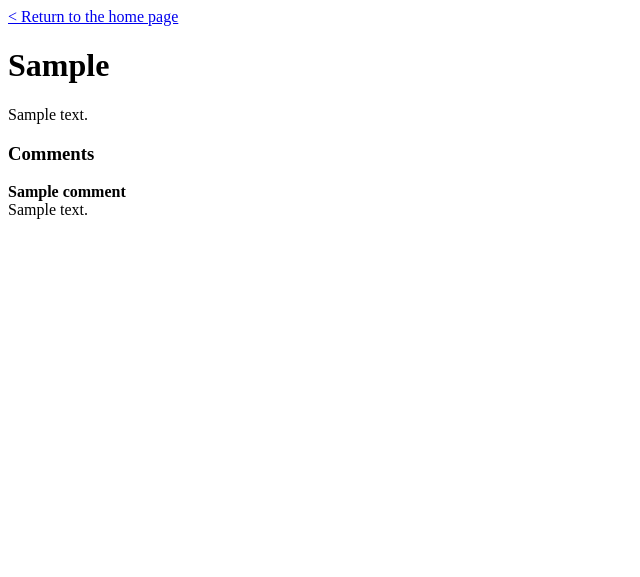
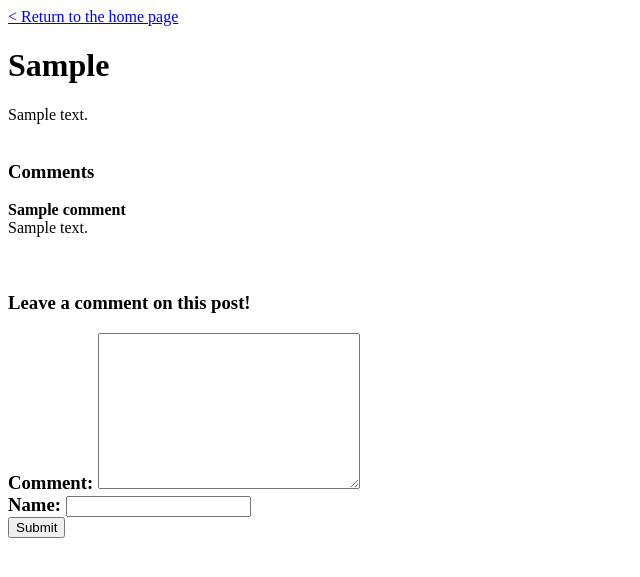
Before and after one commit to meenalzamil/summer-project-2022, a PHP site: page /displayPosts.php?postID=1 in a window 1280 px wide. Shown: the top 577 px of the page, without its empty margins (0-640 px from the left). Run offline with PHP 8.4, Linux system fonts and the light colour scheme; tables that the repository leaves empty or names only in its code hold one stand-in row (values such as "Sample post"); data that the repository does not hold is empty.

Commit message:
form edit

```diff
--- a/displayPosts.php
+++ b/displayPosts.php
@@ -31,6 +31,9 @@ echo "
 <br/>
 ";
 echo "
+<br/>
+";
+echo "
     <h3>Comments</h3>
 ";
 foreach(getComments($ID) as $commentIndex => $comment){
@@ -44,6 +47,19 @@ foreach(getComments($ID) as $commentIndex => $comment){
     ";
 
 }
-
 echo "
+<br/>
 ";
+echo "
+<br/>
+";
+echo"
+<h3>Leave a comment on this post!<h3>
+";
+echo"
+<form action='handleComments.php' method='post'>
+    Comment: <textarea rows='10' cols='30' name='comment'></textarea><br>
+    Name: <input type='text' name = 'name'><br>
+    <input type='submit' name='submitButton'>
+</form>
+";
```
Also changed, not shown: handleComments.php (added).
